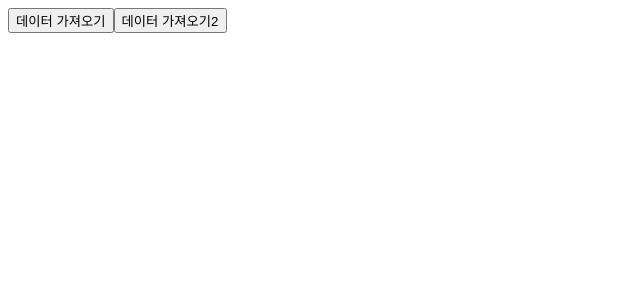
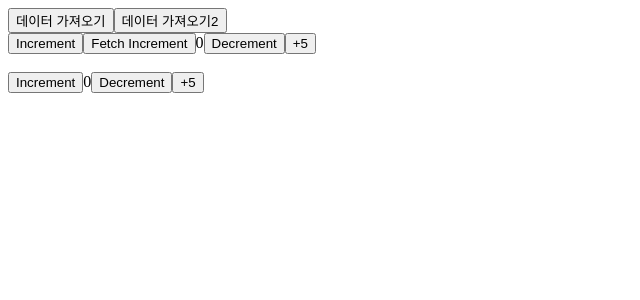
Before and after one commit to Sweet-Pumpkin/practice-create-react-app, a React (Create React App) app: page / in a window 1280 px wide. Shown: the top 300 px of the page, without its empty margins (0-640 px from the left). Built offline with nearby package versions, Linux system fonts and the light colour scheme.

Commit message:
feat: redux 학습

```diff
--- a/package.json
+++ b/package.json
@@ -3,6 +3,7 @@
   "version": "0.1.0",
   "private": true,
   "dependencies": {
+    "@reduxjs/toolkit": "^1.8.1",
     "@testing-library/jest-dom": "^5.16.4",
     "@testing-library/react": "^13.2.0",
     "@testing-library/user-event": "^13.5.0",
@@ -10,6 +11,7 @@
     "@types/node": "^16.11.34",
     "@types/react": "^18.0.9",
     "@types/react-dom": "^18.0.3",
+    "axios": "^0.27.2",
     "date-fns": "^2.28.0",
     "date-fns-tz": "^1.3.4",
     "dayjs": "^1.11.2",
@@ -17,6 +19,7 @@
     "moment-timezone": "^0.5.34",
     "react": "^18.1.0",
     "react-dom": "^18.1.0",
+    "react-redux": "^8.0.1",
     "react-scripts": "5.0.1",
     "styled-components": "^5.3.5",
     "typescript": "^4.6.4",
--- /dev/null
+++ b/src/features/counter/Counter.jsx
@@ -0,0 +1,19 @@
+import React from 'react'
+import { useDispatch, useSelector } from 'react-redux'
+import { increment, decrement, incrementByAmount } from './counterSlice';
+
+export default function Counter() {
+  const count = useSelector(state => state.counter.value);
+  const dispatch = useDispatch();
+  return (
+    <div>
+      <div>
+        <button onClick={() => dispatch(increment())}>Increment</button>
+        <button onClick={() => dispatch(increment())}>Fetch Increment</button>
+        <span>{ count }</span>
+        <button onClick={() => dispatch(decrement())}>Decrement</button>
+        <button onClick={() => dispatch(incrementByAmount(5))}>+5</button>
+      </div>
+    </div>
+  )
+}
--- /dev/null
+++ b/src/features/counter/counterSlice.jsx
@@ -0,0 +1,37 @@
+import { createSlice, createAsyncThunk } from "@reduxjs/toolkit";
+import axios from "axios";
+
+const fetchIncrement = createAsyncThunk(
+  'counter/fetchIncrement',
+  async (value) => {
+    const response = await axios.put('/counter/increment', { value: value })
+    return response.data
+  }
+)
+
+export const counterSlice = createSlice({
+  name: 'counter',
+  initialState: {
+    value: 0,
+  },
+  reducers: {
+    increment: state => {
+      state.value += 1;
+    },
+    decrement: state => {
+      state.value -= 1;
+    },
+    incrementByAmount: (state, action) => {
+      state.value += action.payload;
+    },
+    extraReducers: {
+      [fetchIncrement.fulfilled]: (state, action) => {
+        state.value = action.payload.value;
+      }
+    }
+  }
+});
+
+export const { increment, decrement, incrementByAmount } = counterSlice.actions
+
+export default counterSlice.reducer;
--- a/src/index.jsx
+++ b/src/index.jsx
@@ -1,6 +1,11 @@
 import React from 'react';
 import ReactDOM from 'react-dom/client';
 import Mocking from './practice/220518/Mocking';
+import Counter from './features/counter/Counter';
+import Counter2 from './practice/220518/Counter2';
+
+import { Provider } from 'react-redux';
+import store from './store/store';
 
 // Start the mocking conditionally.
 if (process.env.NODE_ENV === 'development') {
@@ -10,5 +15,10 @@
 
 const root = ReactDOM.createRoot(document.getElementById('root'));
 root.render(
-  <Mocking />
+  <Provider store={ store }>
+    <Mocking />
+    <Counter />
+    <br />
+    <Counter2 />
+  </Provider>
 )
--- a/src/mocks/handlers.js
+++ b/src/mocks/handlers.js
@@ -1,8 +1,18 @@
 import { rest } from "msw";
 
 export const handlers = [
+
+  rest.get('http://localhost:3000/counter/increment', async(req, res, ctx) => {
+    const { value } = req.body;
+    return res(
+      ctx.json({
+        value: value +2
+      })
+    )
+
+  }),
+
   rest.get('/login', async(req, res, ctx) => {
-
     return res(
       ctx.json({
         id: 'f79e82e8-c34a-4dc7-a49e-9fadc0979fda',
--- /dev/null
+++ b/src/practice/220518/Counter2.jsx
@@ -0,0 +1,18 @@
+import React from 'react'
+import { useDispatch, useSelector } from 'react-redux'
+import { increment, decrement, incrementByAmount } from '../../features/counter/counterSlice';
+
+export default function Counter() {
+  const count = useSelector(state => state.counter.value);
+  const dispatch = useDispatch();
+  return (
+    <div>
+      <div>
+        <button onClick={() => dispatch(increment())}>Increment</button>
+        <span>{ count }</span>
+        <button onClick={() => dispatch(decrement())}>Decrement</button>
+        <button onClick={() => dispatch(incrementByAmount(5))}>+5</button>
+      </div>
+    </div>
+  )
+}
--- /dev/null
+++ b/src/store/store.js
@@ -0,0 +1,8 @@
+import { configureStore } from "@reduxjs/toolkit";
+import counterReducer from "../features/counter/counterSlice";
+
+export default configureStore({
+  reducer: {
+    counter: counterReducer,
+  },
+});
```
Also changed, not shown: 1 other file (tests, documents, lock files or other folders).
